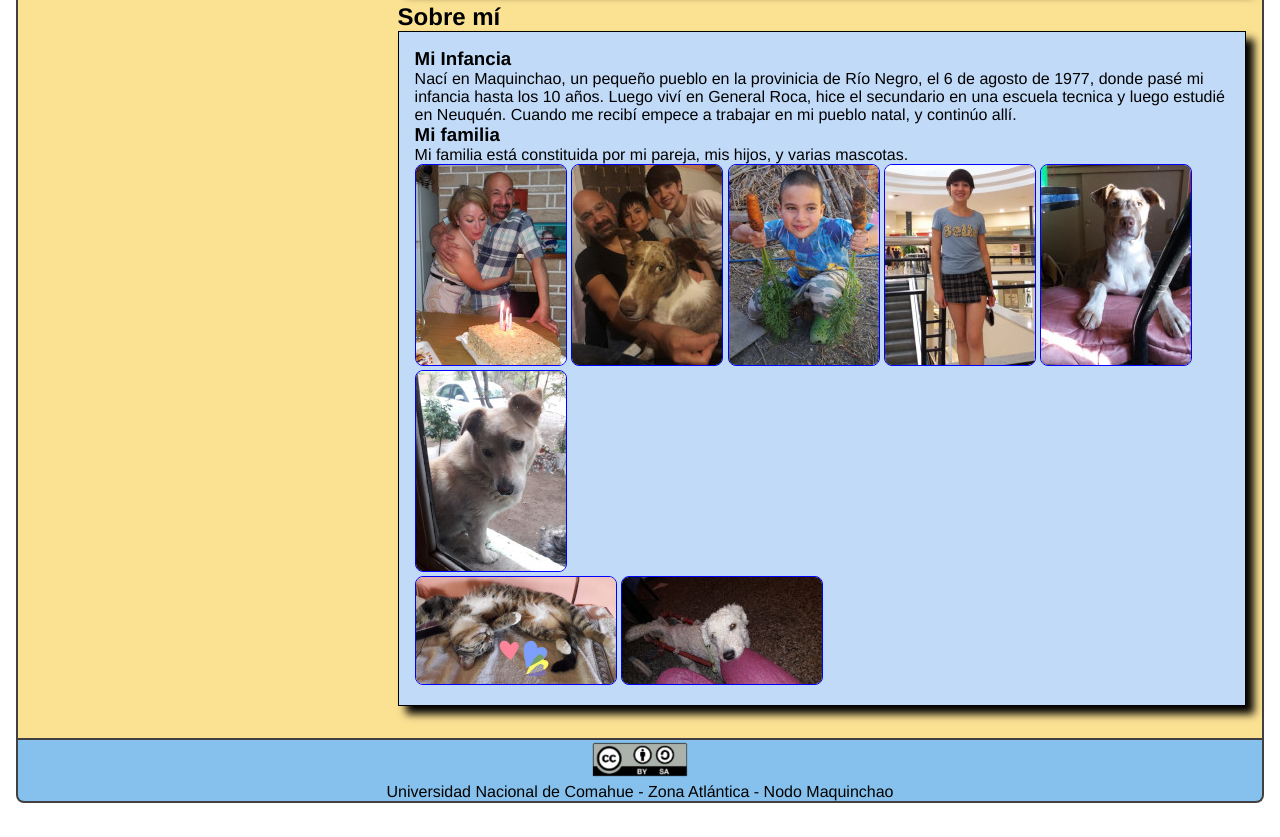
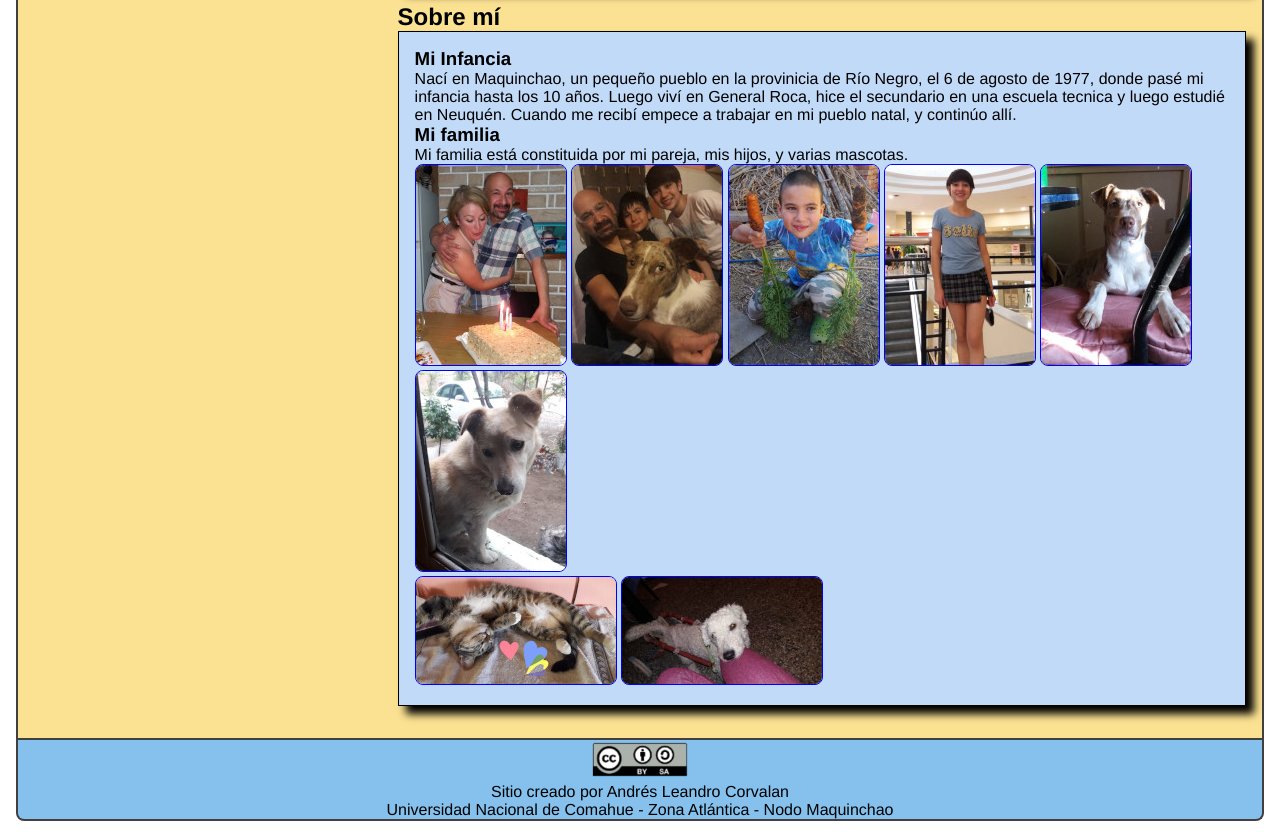
Before and after one commit to andrescorvalan/andrescorvalan.github.io, a plain HTML site: page PEyLW-Lab2/acercade.html in a window 1280 px wide. Shown: the part 615-1452 px from the top of the page. Drawn offline with Linux system fonts and the light colour scheme; a web font is replaced by a local one.

Commit message:
Update acercade.html

```diff
--- a/PEyLW-Lab2/acercade.html
+++ b/PEyLW-Lab2/acercade.html
@@ -92,6 +92,7 @@
     </main>
     <footer>
         <img src="img/cc-by-sa.png" width="100">
+        <p>Sitio creado por Andrés Leandro Corvalan</p>
         <p>Universidad Nacional de Comahue - Zona Atlántica - Nodo Maquinchao</p>
     </footer>
 </body>
```
